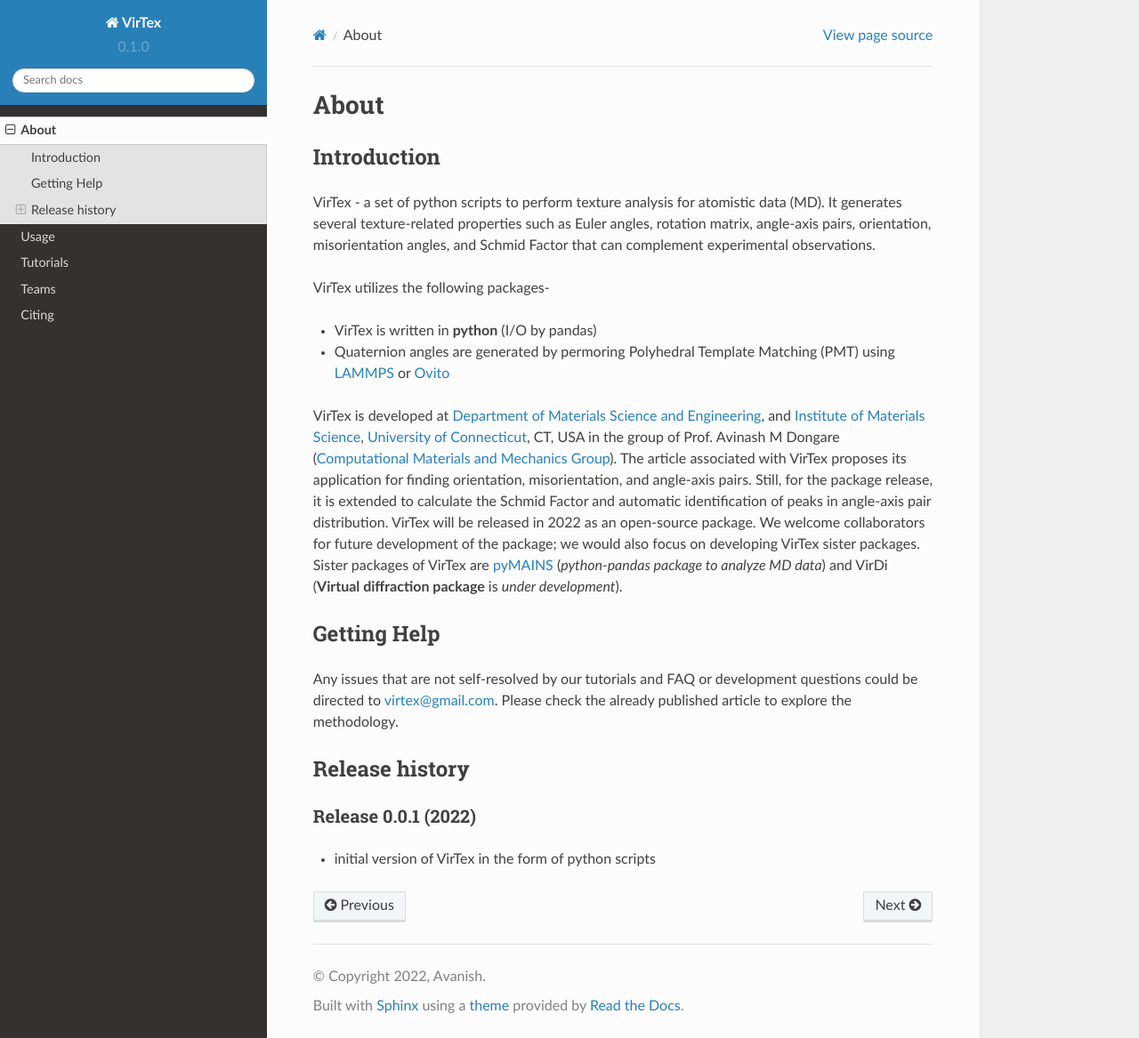
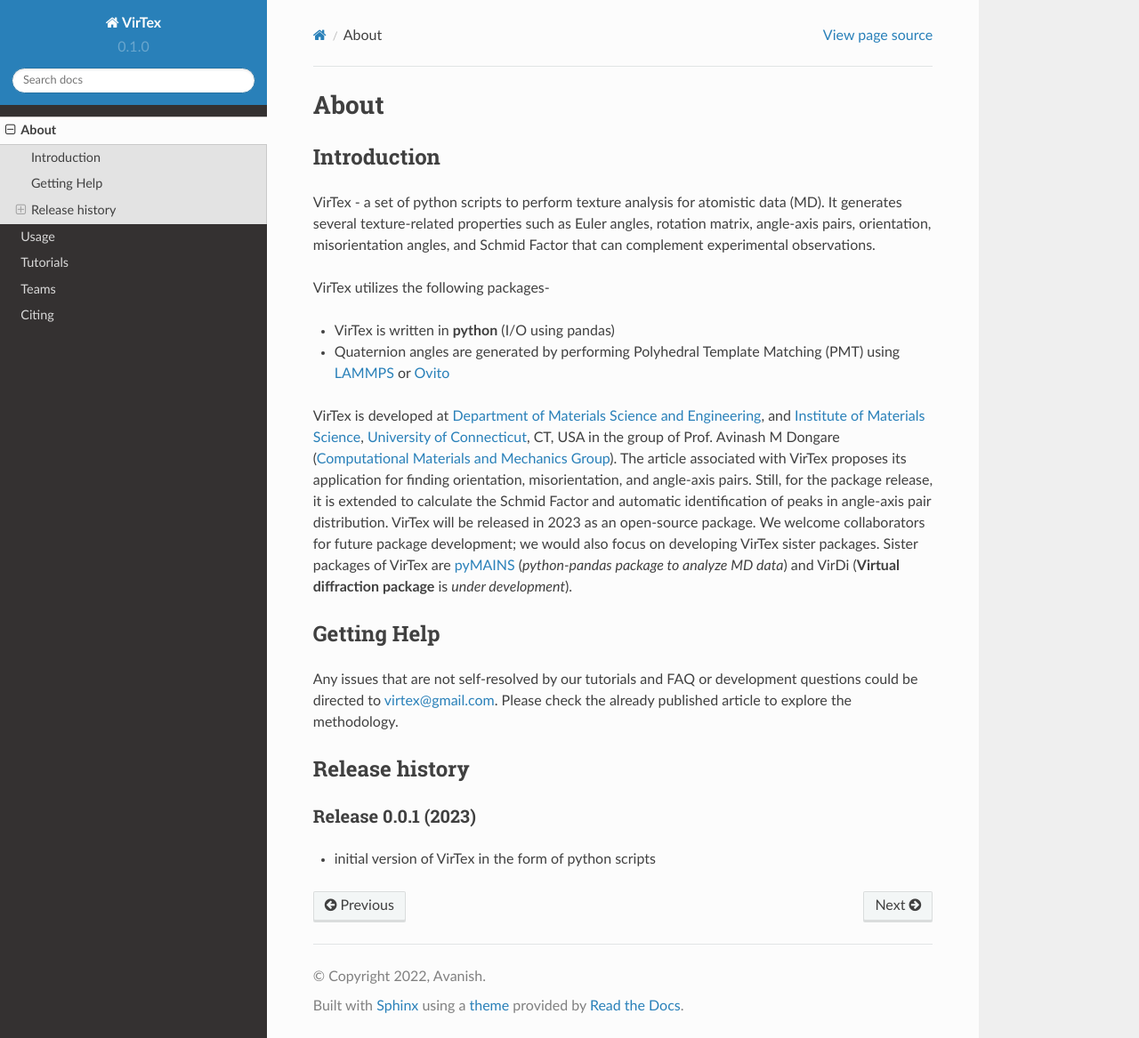
Before and after one commit to mavanish/VirTex, a Sphinx documentation site: the page built from docs/source/about.rst, in a window 1280 px wide and 1167 px high. Shown: the whole window at 89% size. Built offline with Sphinx 7.4.7 and the Read the Docs theme 2.0.0, drawn with Linux system fonts in a browser that asks for light colours; pages that are not in the unit, such as notebooks, are missing from menus.

Commit message:
Update about.rst

```diff
--- a/docs/source/about.rst
+++ b/docs/source/about.rst
@@ -9,10 +9,10 @@
 
 VirTex utilizes the following packages-
 
-* VirTex is written in **python** (I/O by pandas)
-* Quaternion angles are generated by permoring Polyhedral Template Matching (PMT) using `LAMMPS <https://www.lammps.org/#gsc.tab=0>`_ or `Ovito <https://www.ovito.org/>`_
+* VirTex is written in **python** (I/O using pandas)
+* Quaternion angles are generated by performing Polyhedral Template Matching (PMT) using `LAMMPS <https://www.lammps.org/#gsc.tab=0>`_ or `Ovito <https://www.ovito.org/>`_
 
-VirTex is developed at `Department of Materials Science and Engineering <https://mse.engr.uconn.edu/>`_, and `Institute of Materials Science <https://www.ims.uconn.edu/>`_, `University of Connecticut <https://uconn.edu/>`_, CT, USA in the group of Prof. Avinash M Dongare (`Computational Materials and Mechanics Group <https://dongare.group.uconn.edu/>`_). The article associated with VirTex proposes its application for finding orientation, misorientation, and angle-axis pairs. Still, for the package release, it is extended to calculate the Schmid Factor and automatic identification of peaks in angle-axis pair distribution. VirTex will be released in 2022 as an open-source package. We welcome collaborators for future development of the package; we would also focus on developing VirTex sister packages. Sister packages of VirTex are `pyMAINS <https://github.com/mrcavam/pyMAINS>`_ (*python-pandas package to analyze MD data*) and VirDi (**Virtual diffraction package** is *under development*).
+VirTex is developed at `Department of Materials Science and Engineering <https://mse.engr.uconn.edu/>`_, and `Institute of Materials Science <https://www.ims.uconn.edu/>`_, `University of Connecticut <https://uconn.edu/>`_, CT, USA in the group of Prof. Avinash M Dongare (`Computational Materials and Mechanics Group <https://dongare.group.uconn.edu/>`_). The article associated with VirTex proposes its application for finding orientation, misorientation, and angle-axis pairs. Still, for the package release, it is extended to calculate the Schmid Factor and automatic identification of peaks in angle-axis pair distribution. VirTex will be released in 2023 as an open-source package. We welcome collaborators for future package development; we would also focus on developing VirTex sister packages. Sister packages of VirTex are `pyMAINS <https://github.com/mrcavam/pyMAINS>`_ (*python-pandas package to analyze MD data*) and VirDi (**Virtual diffraction package** is *under development*).
 
 ***************
 Getting Help
@@ -24,6 +24,6 @@
 Release history
 ***************
 
-Release 0.0.1 (2022)
+Release 0.0.1 (2023)
 ~~~~~~~~~~~~~~~~~~~~
 * initial version of VirTex in the form of python scripts
```
